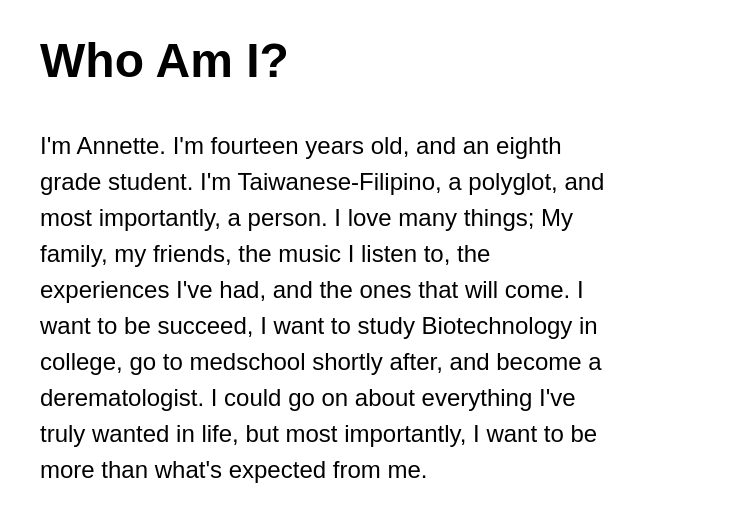
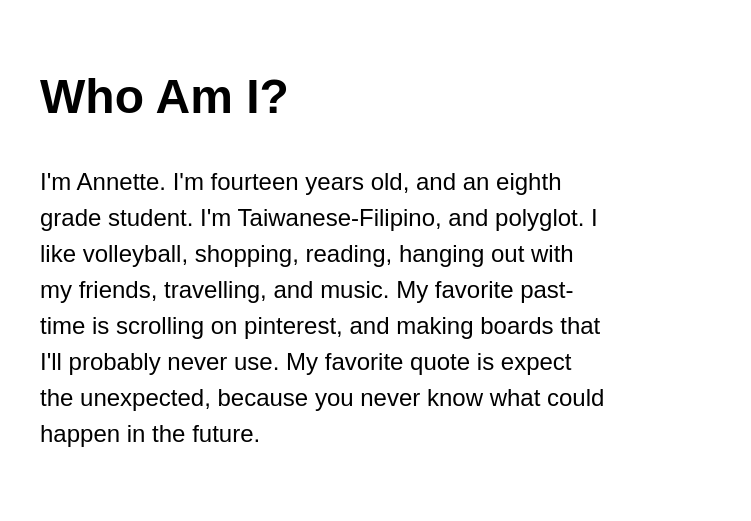
Before and after one commit to httpszcz/httpszcz.github.io, a plain HTML site: page aboutme.html in a window 1280 px wide. Shown: the part 259-780 px from the top of the page, 0-751 px from the left. Drawn offline with Linux system fonts and the light colour scheme.

Commit message:
Update aboutme.html
i made the caption better

```diff
--- a/aboutme.html
+++ b/aboutme.html
@@ -19,7 +19,7 @@
 	<div class="hero-container">
 		<div class="column-left">
 			<h1>Who Am I?</h1>
-			<p>I'm Annette. I'm fourteen years old, and an eighth grade student. I'm Taiwanese-Filipino, a polyglot, and most importantly, a person. I love many things; My family, my friends, the music I listen to, the experiences I've had, and the ones that will come. I want to be succeed, I want to study Biotechnology in college, go to medschool shortly after, and become a derematologist. I could go on about everything I've truly wanted in life, but most importantly, I want to be more than what's expected from me. </p>
+			<p>I'm Annette. I'm fourteen years old, and an eighth grade student. I'm Taiwanese-Filipino, and polyglot. I like volleyball, shopping, reading, hanging out with my friends, travelling, and music. My favorite past-time is scrolling on pinterest, and making boards that I'll probably never use. My favorite quote is expect the unexpected, because you never know what could happen in the future. </p>
 		</div>
 		<div class="column-right">
 			<img src="https://i.pinimg.com/736x/bf/83/34/bf8334c9516467a394cee004a08a546c.jpg" alt="illustration"
```
